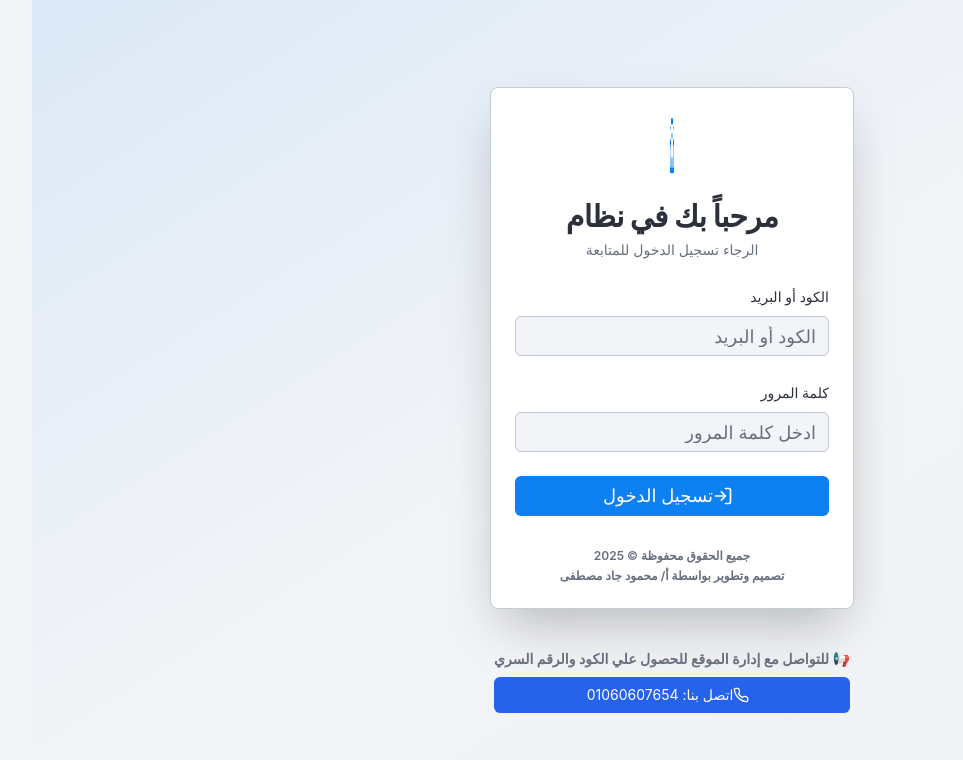
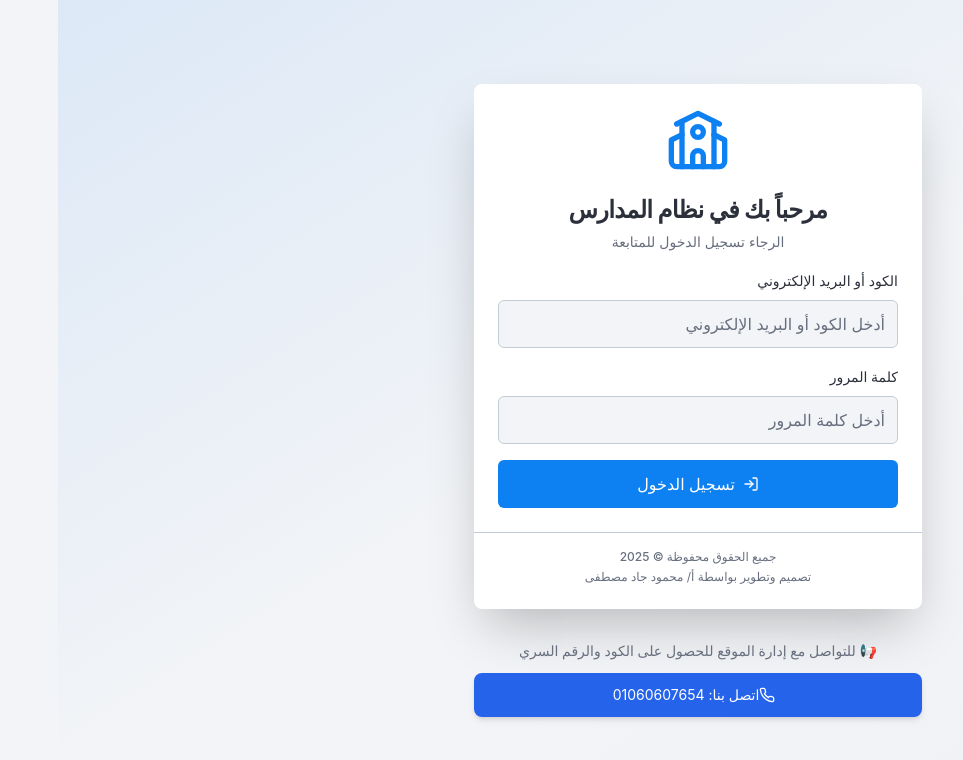
Before and after one commit to mahmoudgadmostafa/al-madrasa, a React (Vite) app: page /login in a window 1280 px wide. Shown: the top 760 px of the page, without its empty margins (64-1027 px from the left). Built offline with nearby package versions, Linux system fonts and the light colour scheme; no server answers; the database is empty.

Commit message:
Enhance LoginPage with default values and optimizations
Updated default school name and improved authentication checks. Simplified loading screen and form submission handling.

```diff
--- a/src/pages/LoginPage.jsx
+++ b/src/pages/LoginPage.jsx
@@ -33,31 +33,33 @@ const LoginPage = () => {
   const [identifier, setIdentifier] = useState('');
   const [password, setPassword] = useState('');
   const { login, loadingAuth, schoolSettings, isAuthenticated, user, authChecked } = useAuth();
-  const [currentSchoolName, setCurrentSchoolName] = useState('');
+  const [currentSchoolName, setCurrentSchoolName] = useState('نظام المدارس');
   const navigate = useNavigate();
   const location = useLocation();
   const [index, setIndex] = useState(0);
   const [isSubmitting, setIsSubmitting] = useState(false);
+  const [localAuthChecked, setLocalAuthChecked] = useState(false);
   const redirectAttempted = useRef(false);
 
-  useEffect(() => {
-    console.log('📍 LoginPage State:', {
-      isAuthenticated,
-      userRole: user?.role,
-      authChecked,
-      redirectAttempted: redirectAttempted.current
-    });
-  });
-
+  // تحسين: استخدام قيمة افتراضية لاسم المدرسة
   useEffect(() => {
     if (schoolSettings?.schoolName) {
       setCurrentSchoolName(schoolSettings.schoolName);
     }
   }, [schoolSettings]);
 
-  // التوجيه التلقائي عندما يكون المستخدم مسجلاً
+  // تحسين: فحص أسرع للمصادقة
   useEffect(() => {
-    if (authChecked && isAuthenticated && user?.role && !redirectAttempted.current) {
+    const timer = setTimeout(() => {
+      setLocalAuthChecked(true);
+    }, 1500); // وقت أقل للتحقق
+
+    return () => clearTimeout(timer);
+  }, []);
+
+  // تحسين: تبسيط التوجيه التلقائي
+  useEffect(() => {
+    if ((authChecked || localAuthChecked) && isAuthenticated && user?.role && !redirectAttempted.current) {
       redirectAttempted.current = true;
 
       const targetPath = user.role === 'admin' ? '/admin' :
@@ -66,30 +68,30 @@ const LoginPage = () => {
 
       const from = location.state?.from?.pathname || targetPath;
 
-      console.log('🔄 Auto-redirecting to:', from, 'Role:', user.role);
+      console.log('🔄 Auto-redirecting to:', from);
 
-      // تأخير بسيط لضمان استقرار التطبيق
+      // تأخير أقل
       setTimeout(() => {
-        console.log('🚀 Navigating now to:', from);
         navigate(from, { replace: true });
-      }, 100);
+      }, 50);
     }
-  }, [isAuthenticated, user, authChecked, navigate, location.state]);
+  }, [isAuthenticated, user, authChecked, localAuthChecked, navigate, location.state]);
 
+  // تحسين: إضافة مؤقت للرسائل المتغيرة
   useEffect(() => {
     const timer = setInterval(() => {
       setIndex((prev) => (prev + 1) % contactOptions.length);
-    }, 4000);
+    }, 3000); // وقت أقل للتبديل
     return () => clearInterval(timer);
   }, []);
 
+  // تحسين: تبسيط دالة التسجيل
   const handleSubmit = async (e) => {
     e.preventDefault();
     if (loadingAuth || isSubmitting) return;
 
     setIsSubmitting(true);
-    redirectAttempted.current = false; // إعادة تعيين قبل محاولة جديدة
-    console.log('🎯 Form submitted, reset redirectAttempted');
+    redirectAttempted.current = false;
 
     try {
       const trimmedIdentifier = identifier.trim().toLowerCase();
@@ -97,113 +99,162 @@ const LoginPage = () => {
         ? trimmedIdentifier
         : `${trimmedIdentifier}@myapp.com`;
 
-      console.log('🔐 Attempting login with:', finalEmail);
-      const result = await login(finalEmail, password);
-
-      if (result.success) {
-        console.log('✅ Login successful in handleSubmit, waiting for redirect...');
-        // التوجيه سيحدث تلقائياً عبر useEffect أعلاه
-      }
+      await login(finalEmail, password);
+      // لا حاجة لمعالجة النتيجة - useEffect سيتولى التوجيه
     } catch (err) {
-      console.error('❌ Login error in handleSubmit:', err);
-      redirectAttempted.current = false; // إعادة تعيين في حالة الخطأ
+      console.error('❌ Login error:', err);
+      redirectAttempted.current = false;
     } finally {
       setIsSubmitting(false);
     }
   };
 
-  // شاشة تحميل أثناء التحقق الأولي من المصادقة
-  if (!authChecked) {
-    console.log('⏳ Showing loading screen - auth not checked yet');
+  // تحسين: شاشة تحميل أكثر كفاءة
+  const isLoading = !authChecked && !localAuthChecked;
+
+  if (isLoading) {
     return (
-      <div className="min-h-screen flex items-center justify-center">
+      <div className="min-h-screen flex items-center justify-center bg-gradient-to-br from-primary/10 via-background to-secondary/10">
         <div className="text-center">
-          <div className="animate-spin rounded-full h-12 w-12 border-t-2 border-b-2 border-primary mx-auto mb-4"></div>
-          <p className="text-muted-foreground">جاري التحضير...</p>
+          <motion.div
+            animate={{ rotate: 360 }}
+            transition={{ duration: 1, repeat: Infinity, ease: "linear" }}
+            className="mx-auto mb-4"
+          >
+            <School className="w-16 h-16 text-primary" />
+          </motion.div>
+          <motion.p
+            initial={{ opacity: 0 }}
+            animate={{ opacity: 1 }}
+            transition={{ delay: 0.2 }}
+            className="text-muted-foreground text-lg"
+          >
+            جاري التحضير...
+          </motion.p>
         </div>
       </div>
     );
   }
 
-  console.log('🎨 Rendering login form');
   return (
     <div className="min-h-screen flex flex-col items-center justify-center bg-gradient-to-br from-primary/10 via-background to-secondary/10 p-4">
-      <motion.div initial={{ opacity: 0, scale: 0.9 }} animate={{ opacity: 1, scale: 1 }} transition={{ duration: 0.5 }}>
-        <Card className="w-full max-w-md shadow-2xl">
-          <CardHeader className="text-center">
-            <motion.div className="mx-auto mb-4" animate={{ rotateY: [0, 360] }} transition={{ duration: 2, repeat: Infinity, ease: 'linear' }}>
+      <motion.div
+        initial={{ opacity: 0, y: 20 }}
+        animate={{ opacity: 1, y: 0 }}
+        transition={{ duration: 0.5 }}
+        className="w-full max-w-md"
+      >
+        <Card className="shadow-2xl border-0">
+          <CardHeader className="text-center pb-4">
+            <motion.div
+              className="mx-auto mb-4"
+              whileHover={{ scale: 1.05 }}
+              transition={{ type: "spring", stiffness: 300 }}
+            >
               <School className="w-16 h-16 text-primary" />
             </motion.div>
-            <CardTitle className="text-3xl font-bold">مرحباً بك في نظام {currentSchoolName}</CardTitle>
-            <CardDescription>الرجاء تسجيل الدخول للمتابعة</CardDescription>
+            <CardTitle className="text-2xl font-bold text-foreground">
+              مرحباً بك في {currentSchoolName}
+            </CardTitle>
+            <CardDescription className="text-sm mt-2">
+              الرجاء تسجيل الدخول للمتابعة
+            </CardDescription>
           </CardHeader>
-          <CardContent>
-            <form onSubmit={handleSubmit} className="space-y-6">
+
+          <CardContent className="pb-6">
+            <form onSubmit={handleSubmit} className="space-y-4">
               <div className="space-y-2">
-                <Label htmlFor="identifier"> الكود أو البريد</Label>
+                <Label htmlFor="identifier" className="text-sm font-medium">
+                  الكود أو البريد الإلكتروني
+                </Label>
                 <Input
                   id="identifier"
                   type="text"
-                  placeholder="الكود أو البريد"
+                  placeholder="أدخل الكود أو البريد الإلكتروني"
                   value={identifier}
                   onChange={(e) => setIdentifier(e.target.value)}
                   required
-                  className="text-lg"
+                  className="h-12 text-base"
+                  autoComplete="username"
                 />
               </div>
+
               <div className="space-y-2">
-                <Label htmlFor="password">كلمة المرور</Label>
+                <Label htmlFor="password" className="text-sm font-medium">
+                  كلمة المرور
+                </Label>
                 <Input
                   id="password"
                   type="password"
-                  placeholder="ادخل كلمة المرور"
+                  placeholder="أدخل كلمة المرور"
                   value={password}
                   onChange={(e) => setPassword(e.target.value)}
                   required
-                  className="text-lg"
+                  className="h-12 text-base"
+                  autoComplete="current-password"
                 />
               </div>
+
               <Button
                 type="submit"
-                className="w-full text-lg py-3 bg-primary hover:bg-primary/90"
+                className="w-full h-12 text-base font-medium bg-primary hover:bg-primary/90 transition-colors"
                 disabled={loadingAuth || isSubmitting}
               >
                 {loadingAuth || isSubmitting ? (
-                  <div className="animate-spin rounded-full h-5 w-5 border-t-2 border-b-2 border-primary-foreground"></div>
+                  <div className="flex items-center gap-2">
+                    <div className="animate-spin rounded-full h-4 w-4 border-2 border-background border-t-transparent"></div>
+                    <span>جاري التسجيل...</span>
+                  </div>
                 ) : (
-                  <>
-                    <LogIn className="mr-2 ml-0 h-5 w-5" />
-                    تسجيل الدخول
-                  </>
+                  <div className="flex items-center gap-2">
+                    <LogIn className="w-4 h-4" />
+                    <span>تسجيل الدخول</span>
+                  </div>
                 )}
               </Button>
             </form>
           </CardContent>
-          <CardFooter className="flex flex-col items-center text-center text-sm text-muted-foreground mt-2 space-y-1">
-            <p className="font-semibold text-xs text-muted-foreground">جميع الحقوق محفوظة © 2025</p>
-            <p className="font-semibold text-xs text-muted-foreground">تصميم وتطوير بواسطة أ/ محمود جاد مصطفى</p>
+
+          <CardFooter className="flex flex-col items-center text-center pt-4 border-t">
+            <p className="text-xs text-muted-foreground font-medium">
+              جميع الحقوق محفوظة © 2025
+            </p>
+            <p className="text-xs text-muted-foreground mt-1">
+              تصميم وتطوير بواسطة أ/ محمود جاد مصطفى
+            </p>
           </CardFooter>
         </Card>
       </motion.div>
 
-      <div className="mt-10">
-        <p className="text-center text-sm font-semibold text-muted-foreground mb-2">
-          📢  للتواصل مع إدارة الموقع للحصول علي الكود والرقم السري
+      {/* قسم التواصل */}
+      <motion.div
+        initial={{ opacity: 0 }}
+        animate={{ opacity: 1 }}
+        transition={{ delay: 0.3 }}
+        className="mt-8 w-full max-w-md"
+      >
+        <p className="text-center text-sm font-medium text-muted-foreground mb-3">
+          📢 للتواصل مع إدارة الموقع للحصول على الكود والرقم السري
         </p>
-        <div className="w-full max-w-md">
-          <div className={`text-white text-sm py-2 px-4 rounded-md text-center ${contactOptions[index].color}`}>
+
+        <motion.div
+          key={index}
+          initial={{ opacity: 0, x: 20 }}
+          animate={{ opacity: 1, x: 0 }}
+          transition={{ duration: 0.3 }}
+          className={`text-white text-sm py-3 px-4 rounded-lg text-center ${contactOptions[index].color} shadow-md`}
+        >
           <a
             href={contactOptions[index].link}
             target="_blank"
             rel="noopener noreferrer"
-              className="flex items-center justify-center hover:underline"
+            className="flex items-center justify-center hover:underline transition-all duration-200"
           >
             {contactOptions[index].icon}
             {contactOptions[index].label}
           </a>
-          </div>
-        </div>
-      </div>
+        </motion.div>
+      </motion.div>
     </div>
   );
 };
```
Lines whose indentation alone changed are shown as unchanged.
